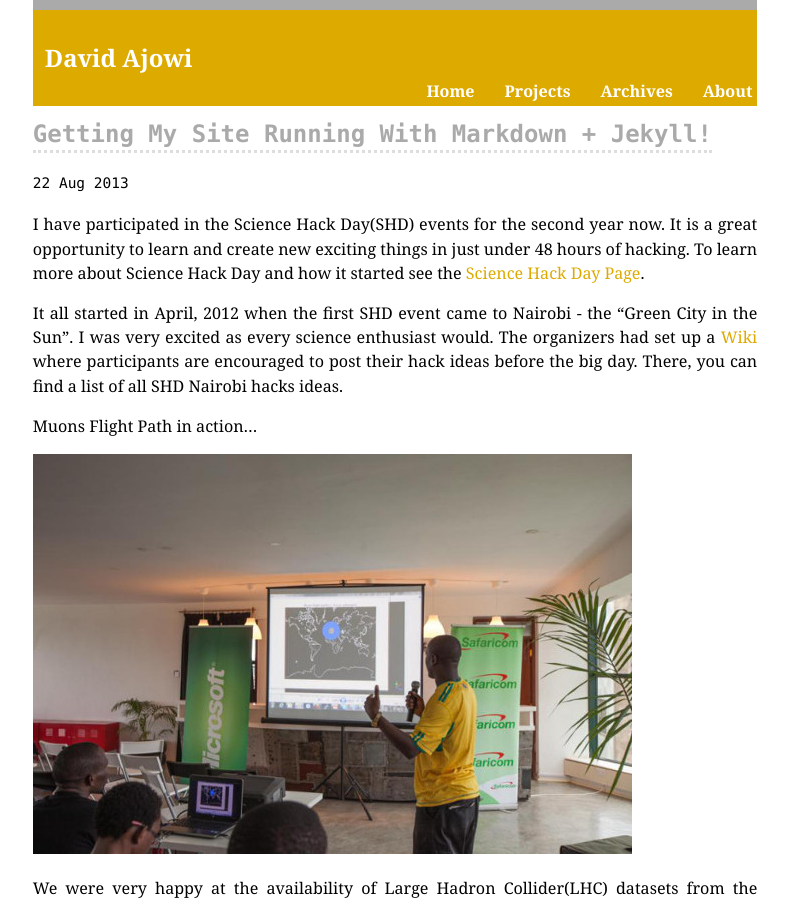
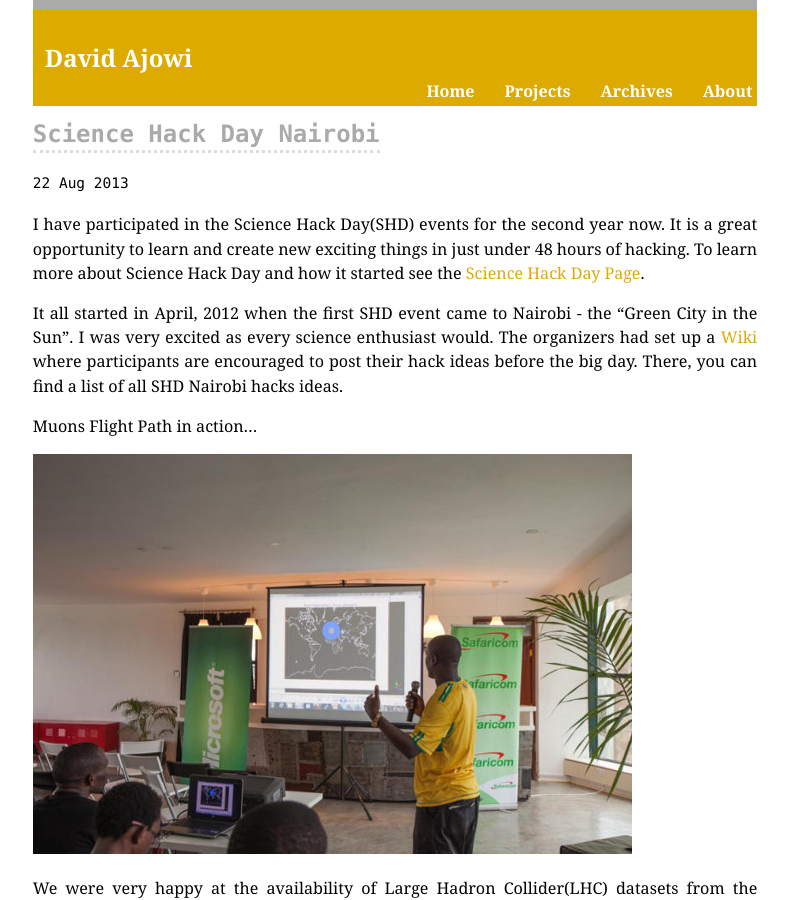
Before and after one commit to ajowi/ajowi.github.io, a Jekyll site: the page built from _posts/2013-09-11-science-hackday-nairobi.md, in a window 1280 px wide and 900 px high. Shown: the whole window, without its empty margins (245-1033 px from the left). Built offline with Jekyll 4.4.1, drawn with Linux system fonts in a browser that asks for light colours; Markdown is read by kramdown in place of the engine named in the settings.

Commit message:
added new post

```diff
--- a/_posts/2013-09-11-science-hackday-nairobi.md
+++ b/_posts/2013-09-11-science-hackday-nairobi.md
@@ -1,6 +1,6 @@
 ---
 layout: post
-title:  "Getting My Site Running With Markdown + Jekyll!"
+title:  "Science Hack Day Nairobi"
 date:   2013-08-22 10:45:14
 categories: jekyll markdown
 ---
```
